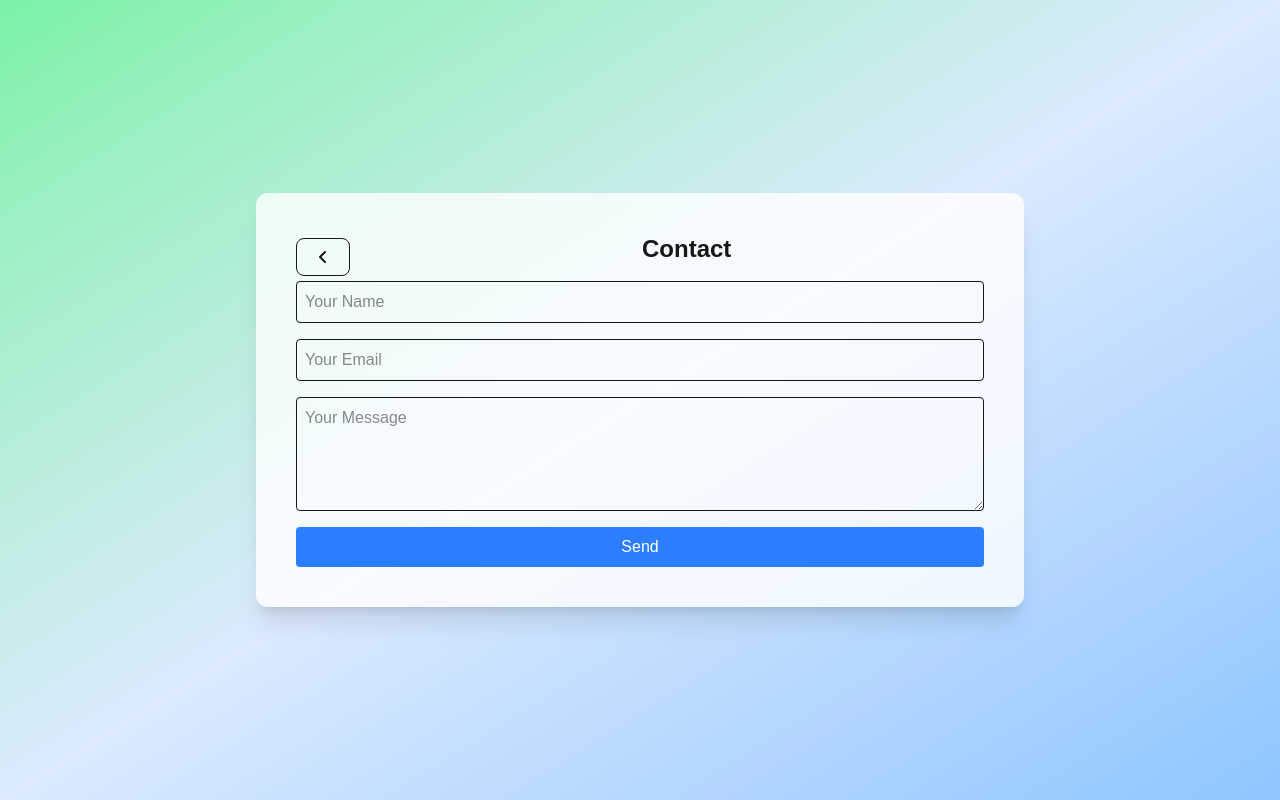
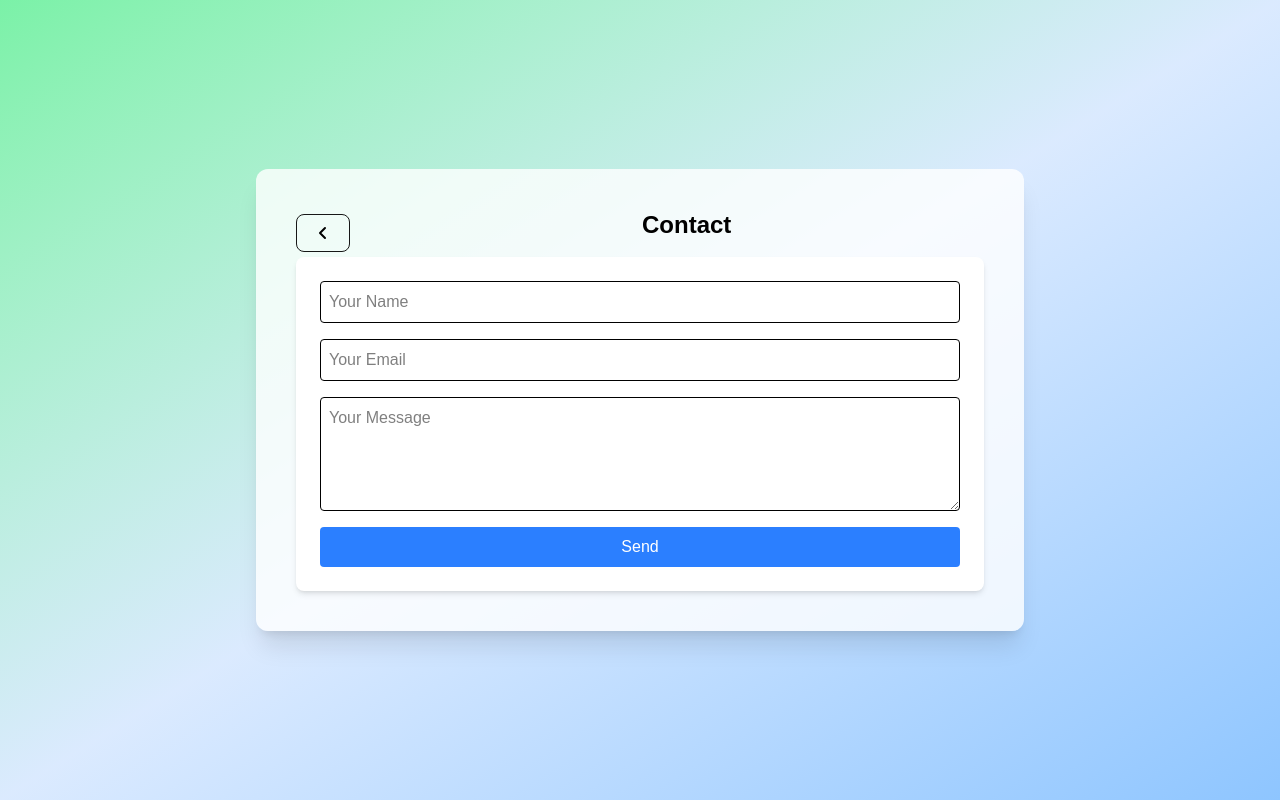
Before and after one commit to Abstha002/portfolio, a Next.js app: page /contact in a window 1280 px wide. Built offline with nearby package versions, Linux system fonts and the light colour scheme.

Commit message:
contact black

```diff
--- a/app/contact/page.tsx
+++ b/app/contact/page.tsx
@@ -6,12 +6,12 @@ export default function Contact() {
       <section className="bg-white/80 rounded-xl shadow-xl p-10 w-full max-w-3xl">
             <div className="grid grid-cols-2 items-center gap-1">
               <BacktoHome/>
-        <h1 className="text-2xl font-bold mb-4 text-black-800">Contact</h1>
+        <h1 className="text-2xl font-bold mb-4 text-black">Contact</h1>
             </div>
         <form
           action="https://formsubmit.co/abhayshrestha19@gmail.com"
           method="POST"
-          className="flex flex-col gap-4"
+          className="flex flex-col gap-4 text-black border-black p-6 rounded-lg bg-white shadow-md"
         >
           <input type="text" name="name" placeholder="Your Name" required className="p-2 rounded border" />
           <input type="email" name="email" placeholder="Your Email" required className="p-2 rounded border" />
--- a/components/BacktoHome.tsx
+++ b/components/BacktoHome.tsx
@@ -13,7 +13,7 @@ export default function BacktoHome() {
         >
           {/* Left Arrow SVG */}
           <svg width="20" height="20" fill="none" viewBox="0 0 20 20">
-            <path d="M12 15l-5-5 5-5" stroke="currentColor" strokeWidth="2" strokeLinecap="round" strokeLinejoin="round"/>
+            <path d="M12 15l-5-5 5-5" stroke="black" strokeWidth="2" strokeLinecap="round" strokeLinejoin="round"/>
           </svg>
         </span>
         <span className="sr-only">Back to Home</span>
```
